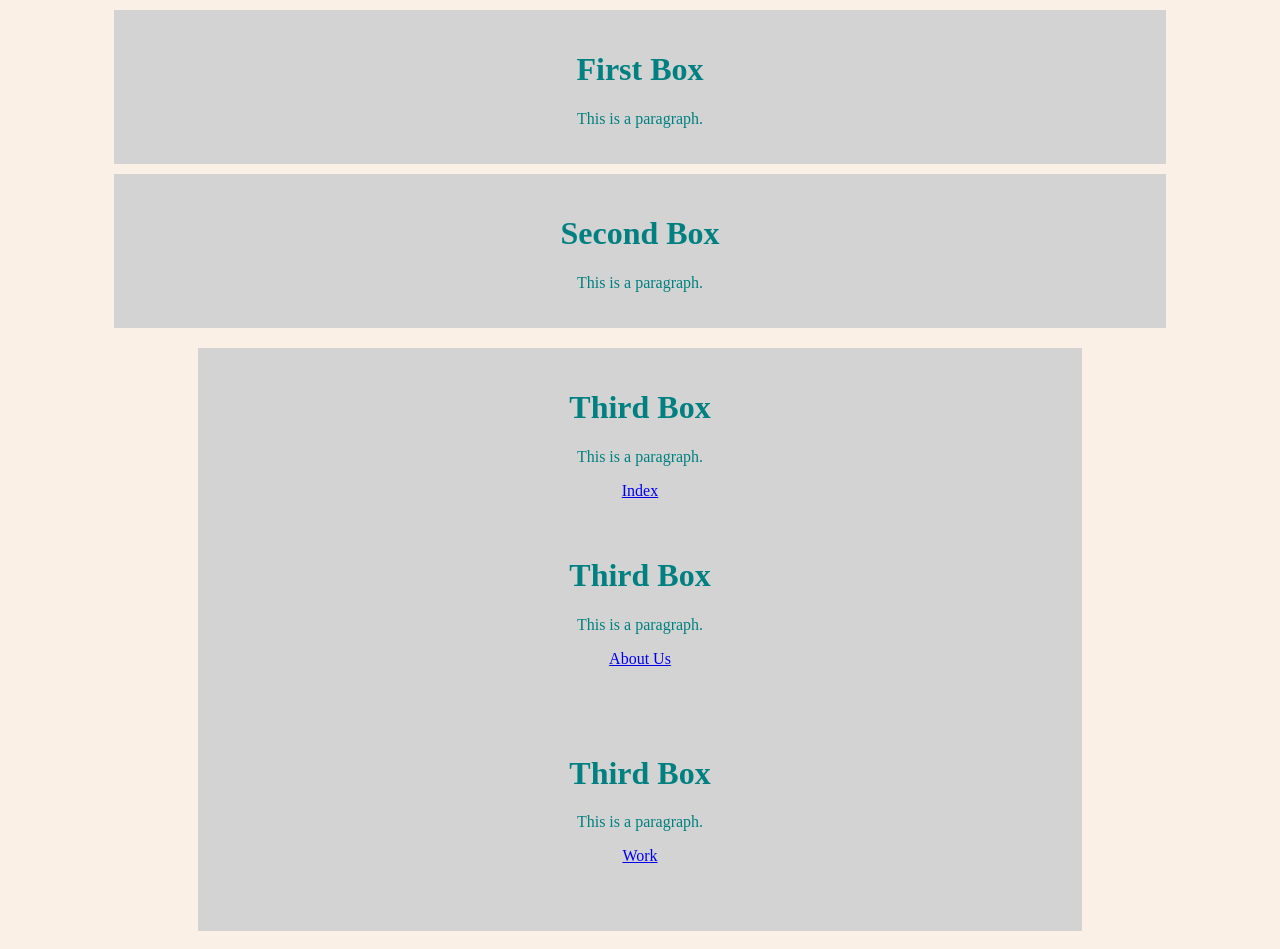
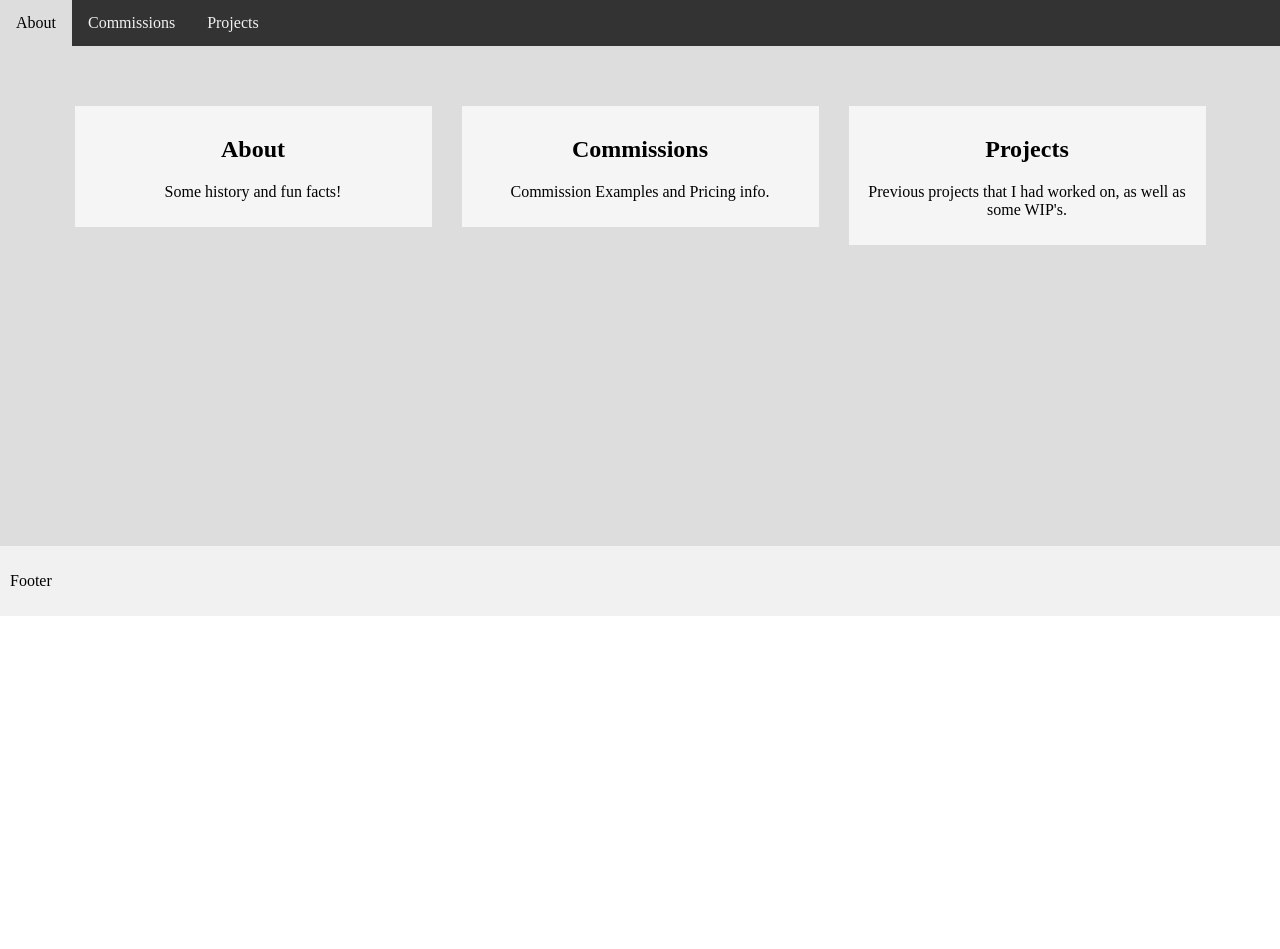
Before and after one commit to JRHolmstrom/JRHolmstrom.github.io, a plain HTML site: page index.html in a window 1280 px wide. After the commit the page ends 800 px from the top, so only its background shows below. Drawn offline with Linux system fonts and the light colour scheme.

Commit message:
Index and CSS
Index and CSS

```diff
--- a/index.html
+++ b/index.html
@@ -1,48 +1,42 @@
 <!DOCTYPE html>
-<html>
+<html lang="en">
 <head>
-    <title>GitHub First</title>
-    <link rel="stylesheet" href="style.css">
+<title>GitHub Site Attempt 1</title>
+<meta charset="utf-8">
+<meta name="viewport" content="width=device-width, initial-scale=1">
+<link rel="stylesheet" type="text/css" href="style.css">
 </head>
+
 <body>
 
-  <div class="control">
-    <div class="bigbox">
-      <!-- FIRST CONTENT BOX STARTS HERE -->
-      <div class="box">
-        <h1>First Box</h1>
-        <p>This is a paragraph.</p>
+<div class="topnav">
+  <a href="#">About</a>
+  <a href="#">Commissions</a>
+  <a href="#">Projects</a>
 </div>
 
-      <!-- 2ND CONTENT BOX STARTS HERE -->
-      <div class="box">
-        <h1>Second Box</h1>
-        <p>This is a paragraph.</p>
+<div class="content">
+	<div class="flexboxes">
+		<div class="boxes">
+	  		<h2 align="center"><a href="#">About</a></h2>
+	 		<p align="center">Some history and fun facts!</p>
  		</div>
 
-      <!-- FLEX BOXES START HERE -->
-      <div class="flex">
-        <!-- FIRST SMALLBOX STARTS HERE -->
-        <div class="smallbox">
-          <h1>Third Box</h1>
-          <p>This is a paragraph.</p>
-          <p><a href="index.html">Index</a></p>
-
-          <!-- SECOND SMALL BOX STARTS HERE -->
-        <div class="smallbox">
-          <h1>Third Box</h1>
-          <p>This is a paragraph.</p>
-          <p><a href="about.html">About Us</a></p>
+	 	<div class="boxes">
+	  		<h2 align="center"><a href="#">Commissions</a></h2>
+	 		<p align="center">Commission Examples and Pricing info.</p>
 	 	</div>
 
-        <!-- THIRD SMALLBOX STARTS HERE -->
-        <div class="smallbox">
-          <h1>Third Box</h1>
-          <p>This is a paragraph.</p>
-          <p><a href="#">Work</a></p>
+	 	<div class="boxes">
+	  		<h2 align="center"><a href="#">Projects</a></h2>
+	 		<p align="center">Previous projects that I had worked on, as well as some WIP's.</p>
 	 	</div>
 	 </div>
 </div>
+
+<div class="footer">
+  <p>Footer</p>
 </div>
+
 </body>
 </html>
--- a/style.css
+++ b/style.css
@@ -1,46 +1,65 @@
-body {
-  background-color: linen;
+* {
+    box-sizing: border-box;
 }
 
-h1 {
-  color: teal;
+body {
+  margin: 0;
 }
 
-p {
-  color: teal;
+/* Style the top navigation bar */
+.topnav {
+    overflow: hidden;
+    background-color: #333;
 }
 
-.bigbox {
-  display: block;
-  width: 100%;
+/* Style the topnav links */
+.topnav a {
+    float: left;
+    display: block;
+    color: #f2f2f2;
+    text-align: center;
+    padding: 14px 16px;
+    text-decoration: none;
 }
 
-.box {
-  margin: 10px;
-  display: block;
-  margin-left: auto;
-  margin-right: auto;
-  text-align: center;
-  background-color: lightgray;
-  padding: 20px;
-  width: 80%;
+/* Change color on hover */
+.topnav a:hover {
+    background-color: #ddd;
+    color: black;
 }
 
-.flex {
-display: flex;
-justify-content: center;
-width: 83.5%;
-margin-left: auto;
-margin-right: auto;
+/* Style the content */
+.content {
+    background-color: #ddd;
+    padding: 10px;
+    height: 500px; /* Should be removed. Only for demonstration */
 }
 
-.smallbox {
-  margin: 10px;
-  display: block;
-  margin-left: auto;
-  margin-right: auto;
-  text-align: center;
-  background-color: lightgray;
-  padding: 20px;
-  width: 80%;
+.flexboxes {
+    display: flex;
+    margin: 15px;
+    padding: 20px;
+    justify-content: center;
 }
+
+.boxes {
+    display: block;
+    height: 30%;
+    width: 30%;
+    padding: 10px;
+    margin: 15px;
+    justify-content: center;
+    background-color: whitesmoke;
+    text-decoration: none;
+}
+
+.boxes a {
+    text-decoration: none;
+    color: black;
+}
+
+/* Style the footer */
+.footer {
+    background-color: #f1f1f1;
+    padding: 10px;
+}
```
Lines whose indentation alone changed are shown as unchanged.
